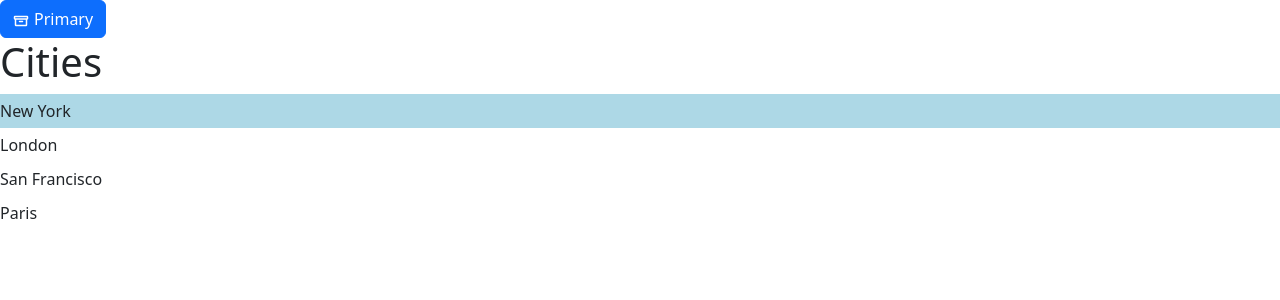
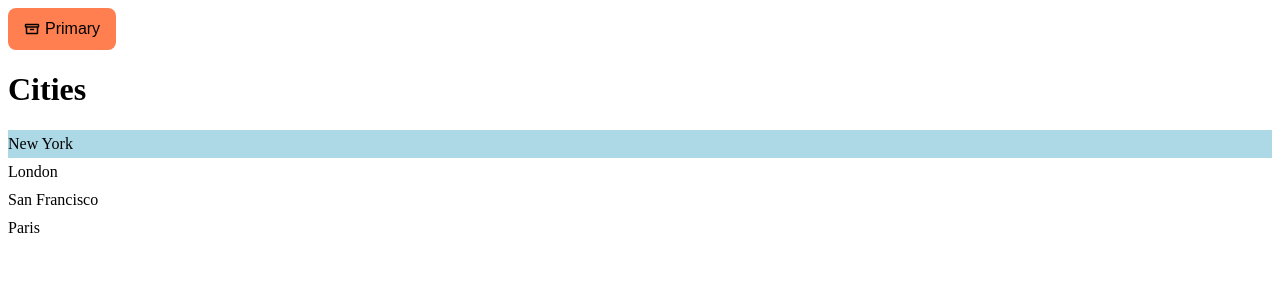
Before and after one commit to mlangsman/react-app, a React (Vite) app: page / in a window 1280 px wide. Shown: the top 300 px of the page. Built offline with nearby package versions, Linux system fonts and the light colour scheme.

Commit message:
css-module styling for Button

```diff
--- a/src/components/Button/Button.module.css
+++ b/src/components/Button/Button.module.css
@@ -1,3 +1,15 @@
 .buttonIcon {
-    margin-right: 5px;
+
 }
+
+.button {
+    padding: 12px 16px;
+    background-color: #ff7f50;
+    border-style: none;
+    border-radius: 8px;
+    display: flex;
+    justify-content: center;
+    align-items: center;
+    column-gap: 5px;
+    font-size: 16px;
+}
--- a/src/components/Button/Button.tsx
+++ b/src/components/Button/Button.tsx
@@ -17,7 +17,7 @@ const Button = ({ children, buttonType, onButtonClick }: Props) => {
   return (
     <button
       type="button"
-      className={"btn" + " " + buttonType}
+      className={"btn" + " " + buttonType + " " + styles.button}
       onClick={() => onButtonClick(buttonType)}
     >
       <PiArchiveBold className={styles.buttonIcon} />
--- a/src/main.tsx
+++ b/src/main.tsx
@@ -1,7 +1,7 @@
 import React from "react";
 import ReactDOM from "react-dom/client";
 import App from "./App.tsx";
-import "bootstrap/dist/css/bootstrap.css";
+/* import "bootstrap/dist/css/bootstrap.css"; */
 
 ReactDOM.createRoot(document.getElementById("root")!).render(
   <React.StrictMode>
```
